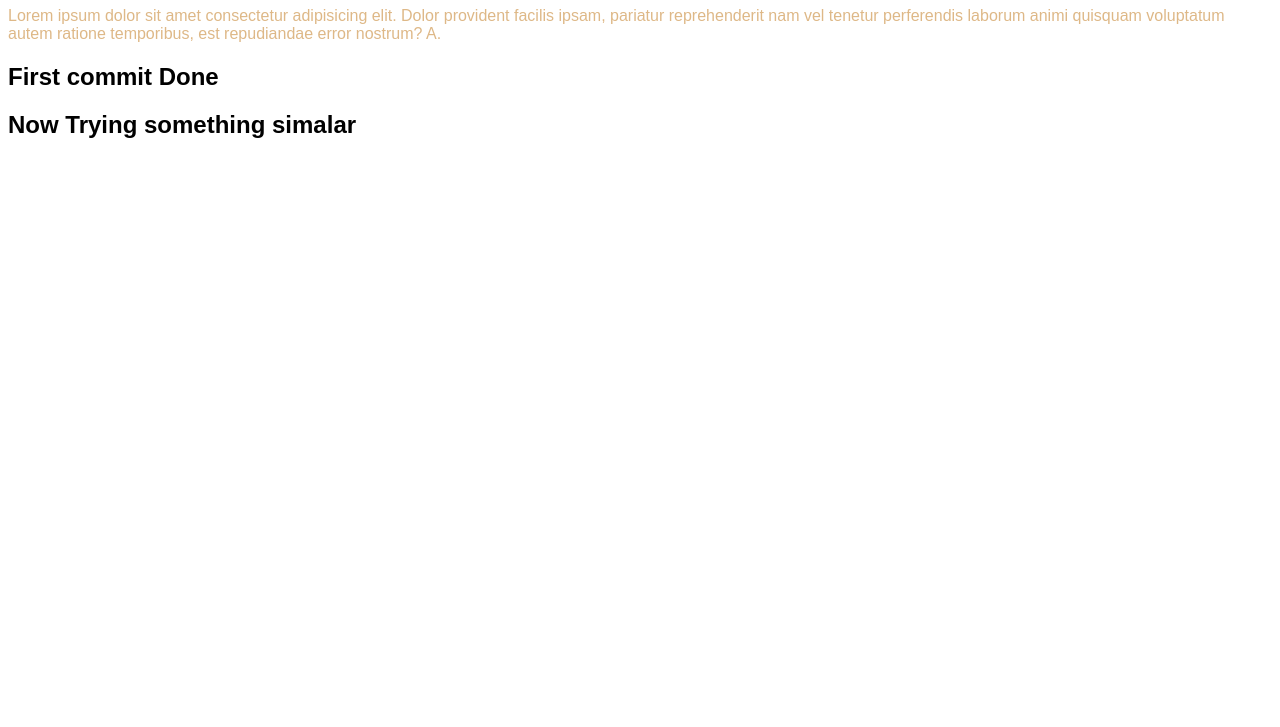
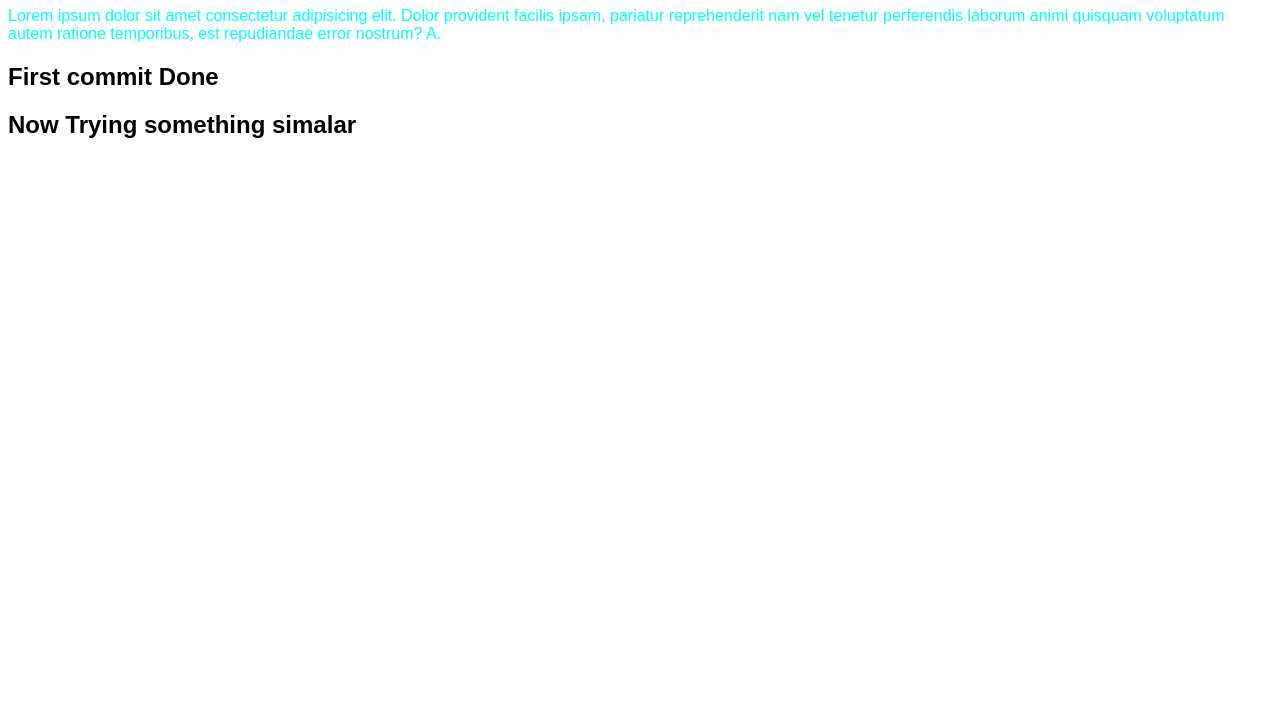
Before and after one commit to nahin-ayman/Git_Practice, a plain HTML site: page index.html in a window 1280 px wide. Shown: the part 73-800 px from the top of the page. Drawn offline with Linux system fonts and the light colour scheme.

Commit message:
This is a good Commit

```diff
--- a/style.css
+++ b/style.css
@@ -5,5 +5,5 @@ h1{
     color: blanchedalmond;
 }
 p{
-    color: burlywood;
+    color: aqua;
 }
```
Also changed, not shown: 1 other file.
